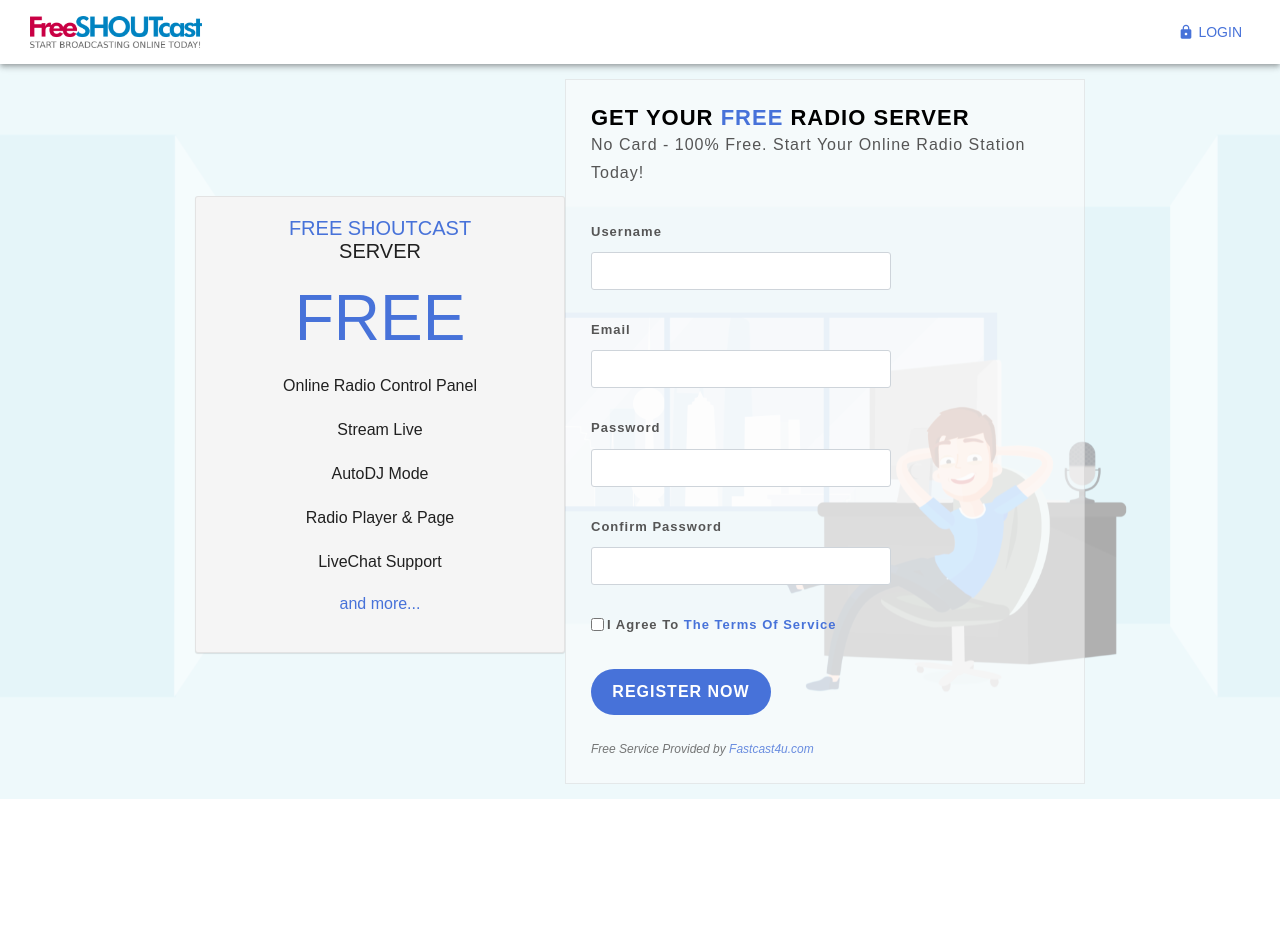
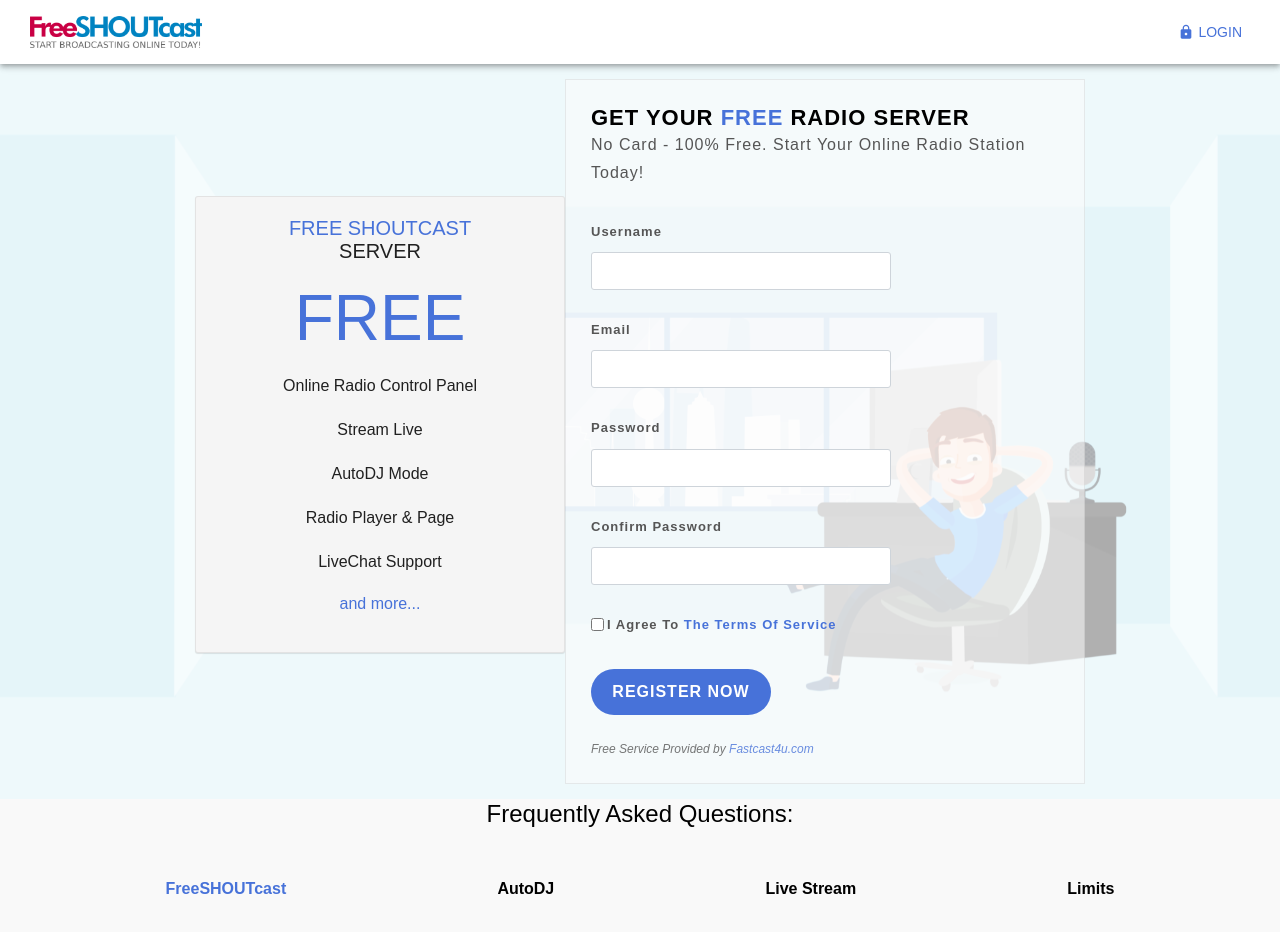
Before and after one commit to MacRapacki/MUI-atomic-designe, a React (Create React App) app: page / in a window 1280 px wide. Shown: the top 932 px of the page. Before the commit the page ends 800 px from the top, so only its background shows below. Built offline with nearby package versions, Linux system fonts and the light colour scheme.

Commit message:
feat: create faq buttons

```diff
--- /dev/null
+++ b/src/components/atoms/buttons/FaqButton.jsx
@@ -0,0 +1,52 @@
+import React from "react";
+
+import { makeStyles } from "@material-ui/styles";
+import theme from "../../../utilis/theme";
+
+const useStyles = makeStyles({
+  faqButton: {
+    position: "relative",
+    height: "40px",
+    fontSize: "16px",
+    padding: "15px",
+    borderRadius: "3px",
+    display: "flex",
+    justifyContent: "center",
+    alignItems: "center",
+    fontWeight: "600",
+    border: "none",
+    backgroundColor: "transparent",
+    cursor: "pointer",
+    textAlign: "center",
+
+    "&.active": {
+      position: "relative",
+      color: theme.palette.primary.main,
+
+      "&:focus": {
+        border: ` 1px solid ${theme.palette.primary.main}`,
+      },
+    },
+  },
+});
+
+const FaqButton = ({ name, index, setActiveButton, activeButton }) => {
+  const handleButton = (index) => {
+    setActiveButton(index);
+  };
+
+  const classes = useStyles(theme);
+
+  return (
+    <button
+      className={`${classes.faqButton} ${
+        index === activeButton ? "active" : ""
+      }`}
+      onClick={() => handleButton(index)}
+    >
+      {name}
+    </button>
+  );
+};
+
+export default FaqButton;
--- a/src/components/organisms/FaqSection.jsx
+++ b/src/components/organisms/FaqSection.jsx
@@ -1,18 +1,37 @@
-import React from "react";
+import React, { useState } from "react";
 
-import { makeStyles } from "@material-ui/core";
+import { makeStyles, Typography } from "@material-ui/core";
 
 import { Box } from "@material-ui/core";
+import FaqButton from "../atoms/buttons/FaqButton";
 
 const useStyles = makeStyles({
   section: {
     width: "100%",
     backgroundColor: "#f9f9f9",
   },
+  buttonsWrapper: {
+    position: "relative",
+    width: "100%",
+    display: "flex",
+    justifyContent: " space-around",
+    flexWrap: "wrap",
+    marginBottom: "50px",
+    padding: " 40px 20px 25px 20px",
+  },
 });
+
+const buttonsAndContent = [
+  { name: "FreeSHOUTcast" },
+  { name: "AutoDJ" },
+  { name: "Live Stream" },
+  { name: "Limits" },
+];
 
 const FaqSection = () => {
   const classes = useStyles();
+
+  const [activeButton, setActiveButton] = useState(0);
 
   return (
     <section className={classes.section}>
@@ -25,7 +44,22 @@
         maxWidth="1200px"
         width="100%"
         margin="0 auto"
-      ></Box>
+      >
+        <Typography variant="h4">Frequently Asked Questions:</Typography>
+        <Box className={classes.buttonsWrapper}>
+          {buttonsAndContent.map((item, index) => {
+            return (
+              <FaqButton
+                key={index}
+                name={item.name}
+                index={index}
+                activeButton={activeButton}
+                setActiveButton={setActiveButton}
+              />
+            );
+          })}
+        </Box>
+      </Box>
     </section>
   );
 };
--- a/src/utilis/theme.js
+++ b/src/utilis/theme.js
@@ -16,6 +16,7 @@
     h3: {
       fontSize: "20px",
     },
+    h4: { fontSize: "24px" },
     subtitle1: { fontSize: "16px" },
     subtitle2: { fontSize: "13px" },
   },
```
